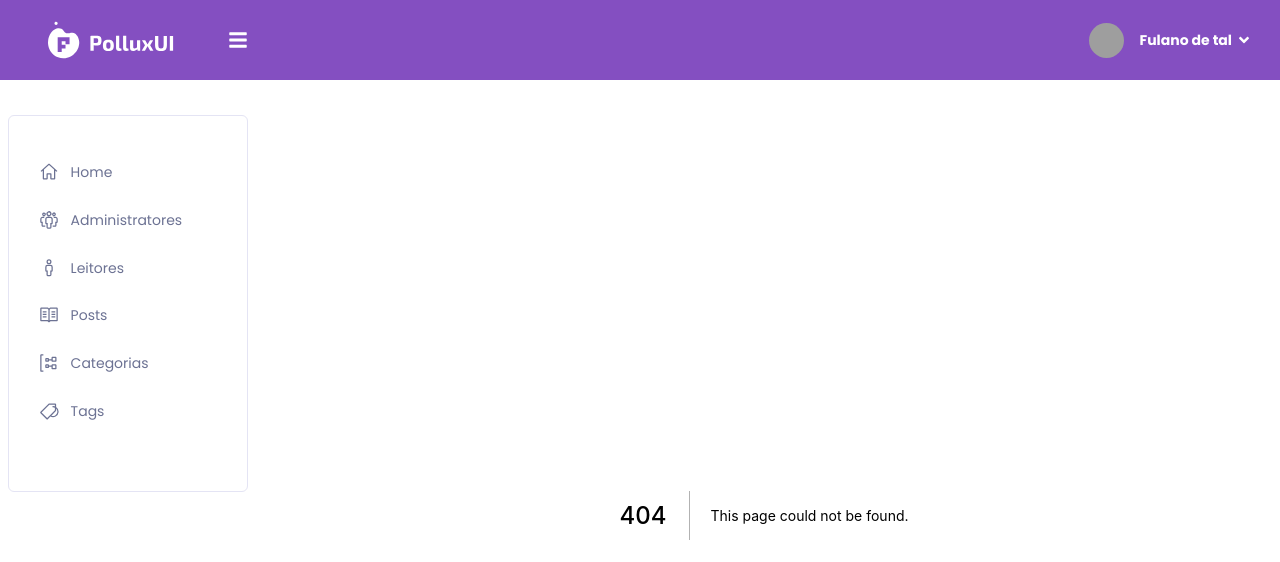
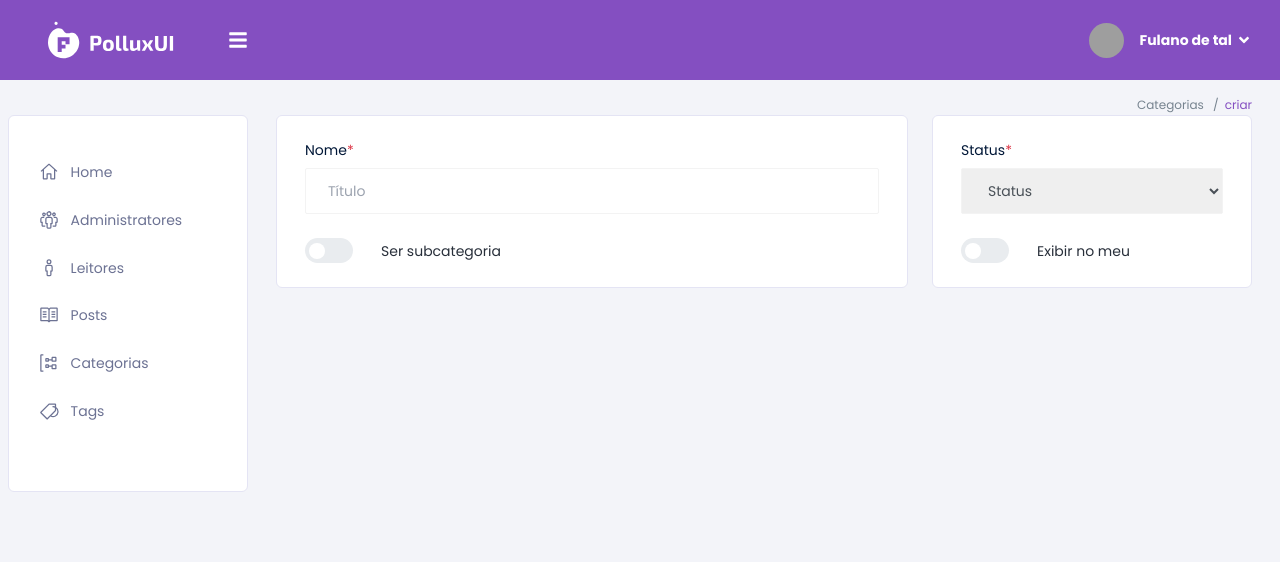
Before and after one commit to Hewerton80/cms-tailwind-nextjs, a Next.js app: page /categories/create in a window 1280 px wide. Before the commit this address had no page. Shown: the top 562 px of the page. Built offline with nearby package versions, Linux system fonts and the light colour scheme; grey boxes are pictures that could not be loaded.

Commit message:
add category form

```diff
--- /dev/null
+++ b/src/components/ui/forms/Switch/index.tsx
@@ -0,0 +1,25 @@
+import { InputHTMLAttributes } from 'react'
+import cn from 'classnames'
+import styles from './styles.module.scss'
+
+interface SwitchProps extends InputHTMLAttributes<HTMLInputElement> {
+  text?: string
+}
+
+function Switch({ text, ...rest }: SwitchProps) {
+  return (
+    <div className="flex items-center">
+      <span className={cn(styles.root)}>
+        <input type="checkbox" {...rest} />
+        <span />
+      </span>
+      {text && (
+        <label htmlFor={rest?.id} className="text-sm text-dark ml-7">
+          {text}
+        </label>
+      )}
+    </div>
+  )
+}
+
+export default Switch
--- /dev/null
+++ b/src/components/ui/forms/Switch/styles.module.scss
@@ -0,0 +1,23 @@
+.root {
+  @apply relative flex w-12 h-[25px];
+  & > input {
+    @apply absolute left-0 top-0 w-full h-full opacity-0 z-20 cursor-pointer;
+    & + span {
+      @apply rounded-[34px] absolute left-0 top-0 w-full h-full z-10;
+      background-color: #e9ecef;
+      transition: 0.3s ease all;
+
+      &::after {
+        content: '';
+        transition: 0.3s ease all;
+        @apply absolute h-4 w-4 rounded-full bg-white left-1 translate-y-1/2 bottom-1/2;
+      }
+    }
+    &:checked + span {
+      @apply bg-primary;
+      &::after {
+        @apply left-[27px];
+      }
+    }
+  }
+}
--- /dev/null
+++ b/src/pages/categories/CategoryForm.tsx
@@ -0,0 +1,101 @@
+import { ChangeEvent, useCallback, useState } from 'react'
+import Button from '../../components/ui/forms/Button'
+import Form from '../../components/ui/forms/Form'
+import FormGroup from '../../components/ui/forms/FormGroup'
+import FormLabel from '../../components/ui/forms/FormLabel'
+import InputText from '../../components/ui/forms/InputText'
+import Select from '../../components/ui/forms/Select'
+import Switch from '../../components/ui/forms/Switch'
+import TextArea from '../../components/ui/forms/TextArea'
+import { Card, CardBody, CardTitle } from '../../components/ui/layout/Card'
+
+interface CategoryFormProps {
+  isEdit?: boolean
+  category?: any
+}
+
+function CategoryForm({ isEdit }: CategoryFormProps) {
+  const [name, setName] = useState('')
+  const [isSubCategory, setIsSubCategory] = useState(false)
+  const [hasChangedSlug, setHasChangedSlug] = useState(false)
+
+  const categories = ['html', 'javascript', 'css']
+
+  return (
+    <div className="flex space-x-6">
+      <Card className="flex-1">
+        <CardBody>
+          <Form onSubmit={(e) => e.preventDefault()}>
+            <div className="grid grid-cols-12 gap-6">
+              <div className="col-span-12">
+                <FormGroup>
+                  <FormLabel required>Nome</FormLabel>
+                  <InputText
+                    id="name"
+                    required
+                    placeholder="Título"
+                    value={name}
+                    onChange={(e) => setName(e.target.validationMessage)}
+                  />
+                </FormGroup>
+              </div>
+              <div className="col-span-12">
+                <FormGroup>
+                  <Switch
+                    id="is-sub"
+                    checked={isSubCategory}
+                    onChange={(e) => setIsSubCategory(e.target.checked)}
+                    text="Ser subcategoria"
+                  />
+                </FormGroup>
+              </div>
+              {isSubCategory && (
+                <div className="col-span-12">
+                  <FormGroup>
+                    <FormLabel required>Sub Categoria de:</FormLabel>
+                    <InputText
+                      id="sub-category"
+                      required
+                      placeholder="Sub-categoria..."
+                      list="categories"
+                    />
+                    <datalist id="categories">
+                      {categories.map((category) => (
+                        <option key={category} value={category}>
+                          {category}
+                        </option>
+                      ))}
+                    </datalist>
+                  </FormGroup>
+                </div>
+              )}
+            </div>
+          </Form>
+        </CardBody>
+      </Card>
+      <Card className="max-w-[320px] w-full">
+        <CardBody>
+          <Form onSubmit={(e) => e.preventDefault()}>
+            <div className="flex flex-col">
+              <div className="space-y-6">
+                <FormGroup>
+                  <FormLabel required>Status</FormLabel>
+                  <Select id="status" required placeholder="Título">
+                    <option>Status</option>
+                    <option>Público</option>
+                    <option>Privado</option>
+                  </Select>
+                </FormGroup>
+                <FormGroup>
+                  <Switch id="hightlight" text="Exibir no meu" />
+                </FormGroup>
+              </div>
+            </div>
+          </Form>
+        </CardBody>
+      </Card>
+    </div>
+  )
+}
+
+export default CategoryForm
--- /dev/null
+++ b/src/pages/categories/create/index.tsx
@@ -0,0 +1,20 @@
+import { useContext, useEffect } from 'react'
+import { BreadcrumbsContext } from '../../../contexts/breadcrumbsContext'
+import { RouteEnum } from '../../../utils/routes'
+import CategoryForm from '../CategoryForm'
+
+function CreateCategories() {
+  const { handleSetBreadcrumbs } = useContext(BreadcrumbsContext)
+
+  useEffect(() => {
+    handleSetBreadcrumbs([
+      { path: RouteEnum.Categories, text: 'Categorias' },
+      { path: RouteEnum.CreateCategories, text: 'criar' },
+    ])
+    return () => handleSetBreadcrumbs([])
+  }, [handleSetBreadcrumbs])
+
+  return <CategoryForm />
+}
+
+export default CreateCategories
--- a/src/pages/categories/index.tsx
+++ b/src/pages/categories/index.tsx
@@ -3,11 +3,6 @@ import { Card, CardBody, CardTitle } from '../../components/ui/layout/Card'
 import { getRandomIntInclusive } from '../../utils/getRamdomInt'
 import { DateTime } from 'luxon'
 import Link from 'next/link'
-import {
-  PostStatusEnum,
-  PostStatusPtBrEnum,
-  PostStatusVariantEnum,
-} from '../../types/Post'
 import Badge from '../../components/ui/dataDisplay/Badge'
 import { Fragment, useContext, useEffect } from 'react'
 import Button from '../../components/ui/forms/Button'
@@ -15,6 +10,7 @@ import IconButton from '../../components/ui/forms/IconButton'
 import { FaPen, FaRegEye } from 'react-icons/fa'
 import { BreadcrumbsContext } from '../../contexts/breadcrumbsContext'
 import { RouteEnum } from '../../utils/routes'
+import { getRange } from '../../utils/getRange'
 
 function Categories() {
   const { handleSetBreadcrumbs } = useContext(BreadcrumbsContext)
@@ -31,9 +27,11 @@ function Categories() {
       <CardBody>
         <div className="flex flex-col">
           <div className="flex">
-            <Button className="ml-auto" variant="primary">
-              Criar categoria
-            </Button>
+            <Link href={RouteEnum.CreateCategories}>
+              <a className="ml-auto">
+                <Button variant="primary">Criar Categoria</Button>
+              </a>
+            </Link>
           </div>
           <Table>
             <thead>
@@ -47,9 +45,7 @@ function Categories() {
               </tr>
             </thead>
             <tbody>
-              {Array.from(Array(5).keys()).map((i) => {
-                const status = Object.values(PostStatusEnum)[getRandomIntInclusive(0, 2)]
-
+              {getRange(5).map((i) => {
                 return (
                   <tr key={i}>
                     <td>
--- /dev/null
+++ b/src/pages/posts/PostForm.tsx
@@ -0,0 +1,80 @@
+import { ChangeEvent, useCallback, useState } from 'react'
+import Button from '../../components/ui/forms/Button'
+import Form from '../../components/ui/forms/Form'
+import FormGroup from '../../components/ui/forms/FormGroup'
+import FormLabel from '../../components/ui/forms/FormLabel'
+import InputText from '../../components/ui/forms/InputText'
+import Select from '../../components/ui/forms/Select'
+import TextArea from '../../components/ui/forms/TextArea'
+import { Card, CardBody, CardTitle } from '../../components/ui/layout/Card'
+
+interface PostFormProps {
+  isEdit?: boolean
+  category?: any
+}
+
+function PostForm({ isEdit }: PostFormProps) {
+  const [title, setTitle] = useState('')
+  const [slug, setSlug] = useState('')
+  const [hasChangedSlug, setHasChangedSlug] = useState(false)
+
+  const handleChangeTitle = useCallback(
+    (e: ChangeEvent<HTMLInputElement>) => {
+      setTitle(e.target.value)
+      if (!hasChangedSlug) {
+        setSlug(
+          e.target.value
+            .trim()
+            .toLowerCase()
+            .split(' ')
+            .filter((word) => word)
+            .join('-')
+        )
+      }
+    },
+    [hasChangedSlug]
+  )
+
+  const handleChangeSlug = useCallback((e: ChangeEvent<HTMLInputElement>) => {
+    setSlug(e.target.value)
+    setHasChangedSlug(true)
+  }, [])
+
+  return (
+    <Card>
+      <CardTitle>{isEdit ? 'Editar' : 'Criar'} Categoria</CardTitle>
+      <CardBody>
+        <Form onSubmit={(e) => e.preventDefault()}>
+          <div className="grid grid-cols-12 gap-6">
+            <div className="col-span-12 md:col-span-6 lg:col-span-4">
+              <FormGroup>
+                <FormLabel required>Título</FormLabel>
+                <InputText
+                  id="title"
+                  required
+                  placeholder="Título"
+                  value={title}
+                  onChange={handleChangeTitle}
+                />
+              </FormGroup>
+            </div>
+            <div className="col-span-12 md:col-span-6 lg:col-span-4">
+              <FormGroup>
+                <FormLabel required>Slug</FormLabel>
+                <InputText
+                  id="slug"
+                  required
+                  placeholder="Slug"
+                  value={slug}
+                  onChange={handleChangeSlug}
+                />
+              </FormGroup>
+            </div>
+          </div>
+        </Form>
+      </CardBody>
+    </Card>
+  )
+}
+
+export default PostForm
--- a/src/utils/routes.tsx
+++ b/src/utils/routes.tsx
@@ -14,6 +14,7 @@ export enum RouteEnum {
   Customers = '/customers',
   Posts = '/posts',
   Categories = '/categories',
+  CreateCategories = '/categories/create',
   Tags = '/tags',
 }
 
```
